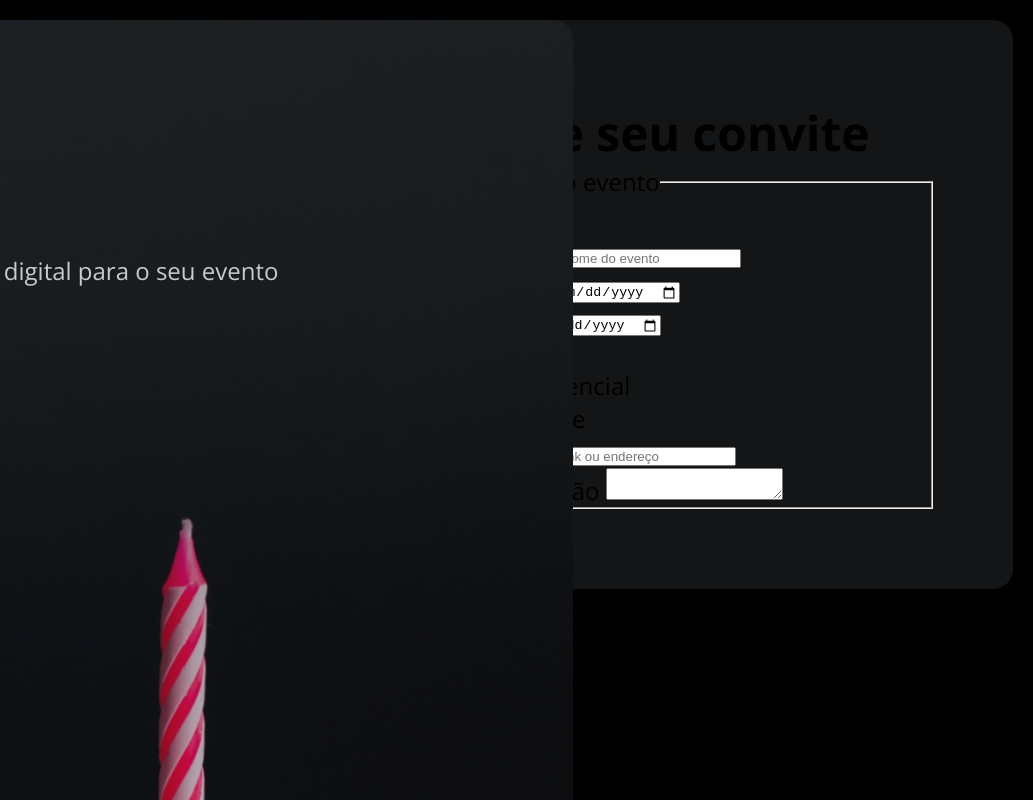
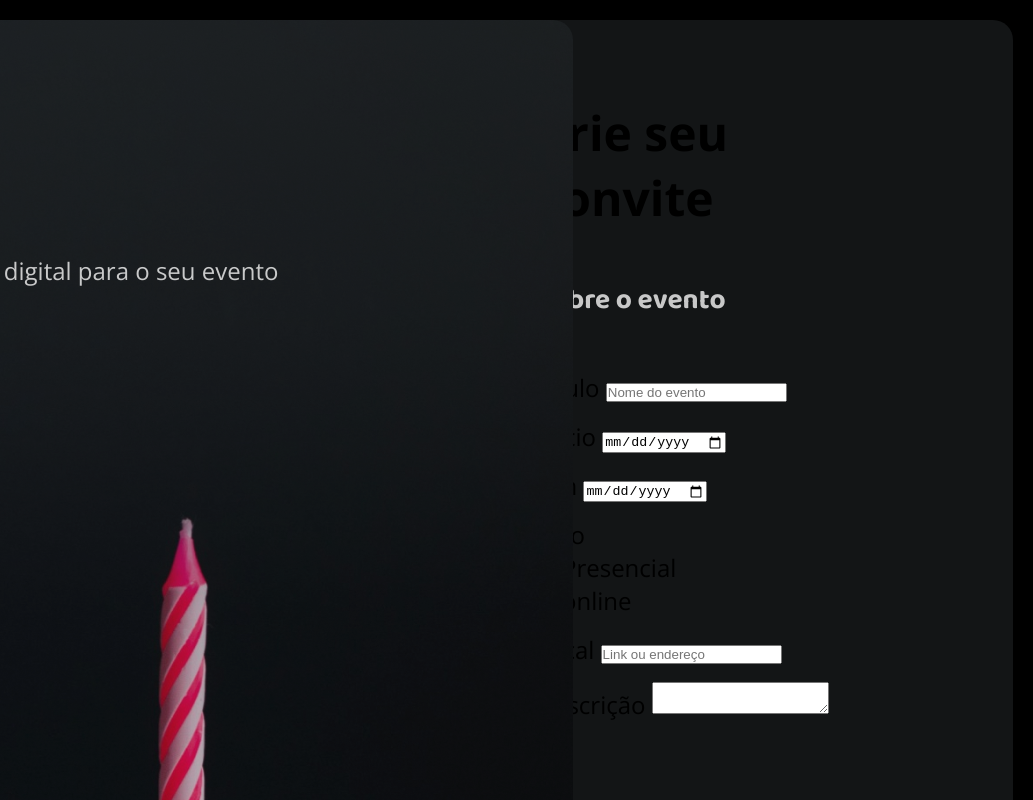
Before and after one commit to AndreLucas25/formulario-de-convite, a plain HTML site: page index.html in a window 1280 px wide. Shown: the top 800 px of the page, 247-1280 px from the left. Drawn offline with nearby package versions, Linux system fonts and the light colour scheme.

Commit message:
configurando tag forms

```diff
--- a/index.html
+++ b/index.html
@@ -89,7 +89,7 @@
               <input type="text" id="local" name="local" placeholder="Link ou endereço">
             </div>
 
-            <div class="input-wrapper">
+            <div class="textarea-wrapper">
               <label for="Descricao">Descrição</label>
               <textarea
               name="Descricao"
--- /dev/null
+++ b/styles/forms.css
@@ -0,0 +1,14 @@
+form{
+  margin-top: 3rem;
+}
+
+fieldset{
+  border: none;
+  display: grid;
+  gap: 1rem;
+}
+
+legend{
+  font: var(--heading-md);
+  color: var(--text-heading);
+}
--- a/styles/index.css
+++ b/styles/index.css
@@ -1,2 +1,3 @@
 @import url(global.css);
 @import url(layout.css);
+@import url(forms.css);
--- a/styles/layout.css
+++ b/styles/layout.css
@@ -37,13 +37,9 @@ aside{
 
 main{
   overflow: auto;
+  background-color: var(--shape-background);
+  padding-block: 5rem;
+  padding-inline: 8rem;
+  border-radius: 1.25rem;
 
-  .main-container{
-    background-color: var(--shape-background);
-    padding-block: 80px;
-    padding-inline: 80px;
-    border-radius: 1.25rem;
-
-
-  }
 }
```
